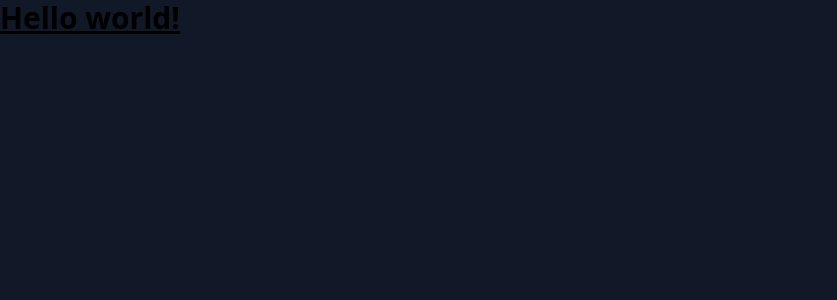
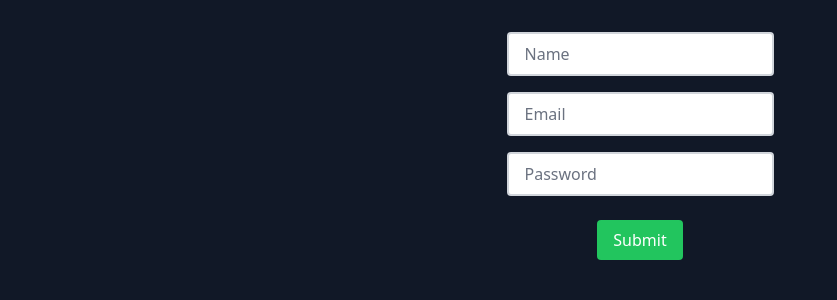
Before and after one commit to manavm1990/demo-react-contact-form, a React (Vite) app: page / in a window 1280 px wide. Shown: the top 300 px of the page, without its empty margins (0-837 px from the left). Built offline with nearby package versions, Linux system fonts and the light colour scheme.

Commit message:
feat: :sparkles: show form

```diff
--- a/src/App.jsx
+++ b/src/App.jsx
@@ -1,5 +1,57 @@
+import Input from "./components/input";
+import { validateEmail, validatePassword } from "./utils";
+
+const inputs = [
+  { id: "name", type: "text" },
+  {
+    id: "email",
+    type: "email",
+    validation: {
+      validate: validateEmail,
+      message: "Please enter a valid email address",
+    },
+  },
+  {
+    id: "password",
+    type: "password",
+    validation: {
+      validate: validatePassword,
+      message: "Please enter a valid password",
+    },
+  },
+];
+
 function App() {
-  return <h1 className="text-3xl font-bold underline">Hello world!</h1>;
+  return (
+    <form
+      className="mt-8 flex flex-col items-center gap-y-4"
+      onSubmit={(e) => {
+        e.preventDefault();
+
+        const form = e.target;
+        console.log("Submitted");
+        console.log({
+          name: form.name.value,
+          email: form.email.value,
+          password: form.password.value,
+        });
+
+        console.log("Now what? Maybe a `useMutation` hook?");
+        console.log("Resetting form");
+        form.reset();
+      }}
+    >
+      {inputs.map(({ id, type, validation }) => (
+        <Input key={id} id={id} type={type} validation={validation} />
+      ))}{" "}
+      <button
+        type="submit"
+        className="mt-2 rounded bg-green-500 px-4 py-2 text-white"
+      >
+        Submit
+      </button>
+    </form>
+  );
 }
 
 export default App;
--- a/src/components/error.jsx
+++ b/src/components/error.jsx
@@ -4,9 +4,11 @@ export default function Error({ message }) {
   return (
     <p
       className="rounded border border-red-400 bg-red-100 px-4 py-3 text-red-700"
+      // ♿ ARIA alert role
+      // The alert role is for important, and usually time-sensitive, information.
+      // https://developer.mozilla.org/en-US/docs/Web/Accessibility/ARIA/Roles/alert_role
       role="alert"
     >
-      <strong className="font-bold">U fudged 🤬 up!</strong>&nbsp;
       {message}
     </p>
   );
--- /dev/null
+++ b/src/components/input.jsx
@@ -0,0 +1,44 @@
+import PropTypes from "prop-types";
+import { useState } from "react";
+import { capitalizeFirstLetter } from "../utils";
+import Error from "./error";
+
+export default function Input({ id, type, validation }) {
+  const [errorMsg, setErrorMsg] = useState("");
+
+  return (
+    <div className="flex flex-col justify-center gap-y-3">
+      <label htmlFor={id} className="sr-only">
+        {id}
+      </label>
+      <input
+        id={id}
+        type={type}
+        placeholder={capitalizeFirstLetter(id)}
+        className="rounded border-2 border-gray-300 px-4 py-2 focus:border-0 focus:outline-0 focus:drop-shadow-md"
+        onBlur={(e) => {
+          const { value } = e.target;
+          if (!validation.validate(value)) setErrorMsg(validation.message);
+        }}
+        onFocus={() => setErrorMsg("")}
+      />
+      {errorMsg && <Error message={errorMsg} />}
+    </div>
+  );
+}
+
+Input.defaultProps = {
+  validation: {
+    validate: () => true,
+    message: "",
+  },
+};
+
+Input.propTypes = {
+  id: PropTypes.string.isRequired,
+  type: PropTypes.string.isRequired,
+  validation: PropTypes.exact({
+    validate: PropTypes.func,
+    message: PropTypes.string,
+  }),
+};
--- /dev/null
+++ b/src/utils.js
@@ -0,0 +1,17 @@
+export function capitalizeFirstLetter(string) {
+  return string.charAt(0).toUpperCase() + string.slice(1);
+}
+
+export function validateEmail(email) {
+  const regExp4Email =
+    /^(([^<>()[\]\\.,;:\s@"]+(\.[^<>()[\]\\.,;:\s@"]+)*)|(".+"))@((([a-zA-Z\-0-9]+\.)+[a-zA-Z]{2,}))$/;
+
+  return regExp4Email.test(String(email).toLowerCase());
+}
+
+export function validatePassword(password) {
+  // Minimum eight characters, at least one letter and one number.
+  const regExp4Password = /^(?=.*[A-Za-z])(?=.*\d)[A-Za-z\d]{8,}$/;
+
+  return regExp4Password.test(password);
+}
```
Also changed, not shown: 1 other file (tests, documents, lock files or other folders).
